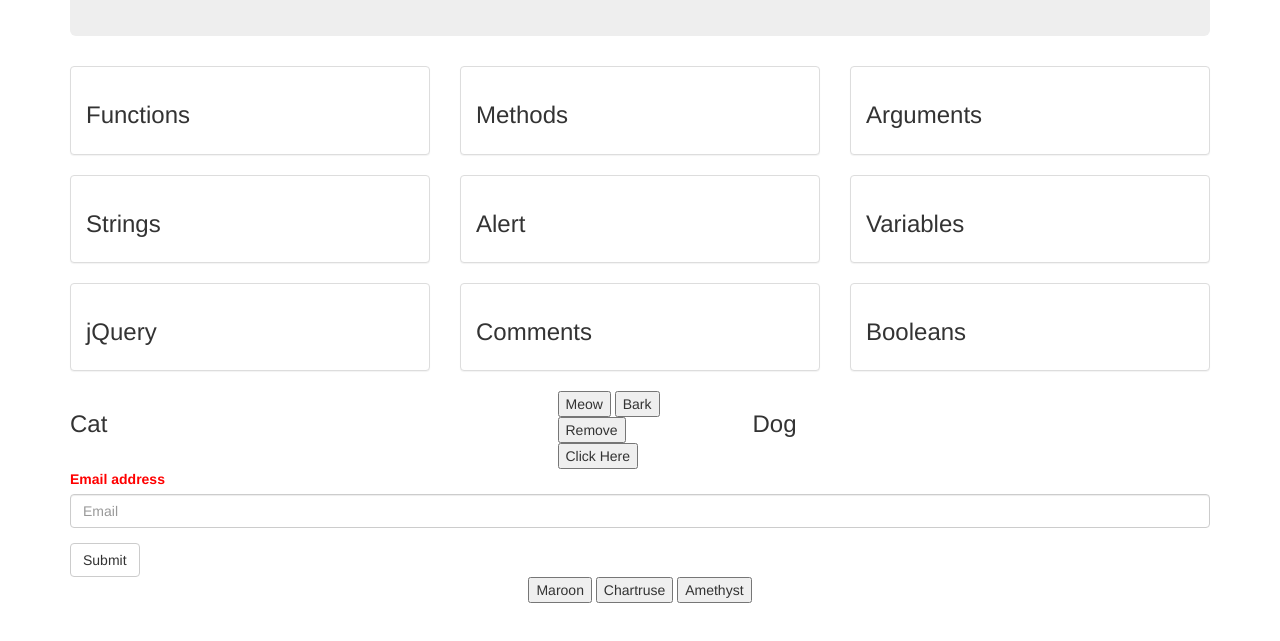
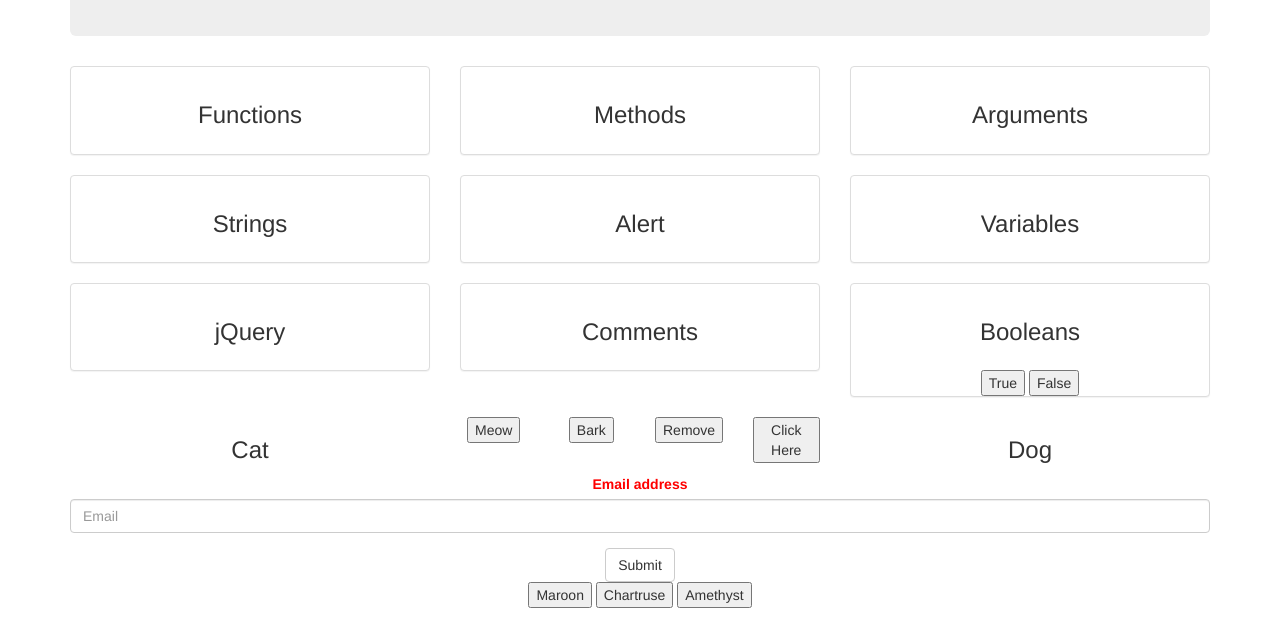
Before and after one commit to MikeSB3/flashcard-js-website, a plain HTML site: page index.html in a window 1280 px wide. Shown: the part 159-800 px from the top of the page. Drawn offline with Linux system fonts and the light colour scheme.

Commit message:
added buttons to panel which changed the panel background color between green and orange.

```diff
--- a/css/styles.css
+++ b/css/styles.css
@@ -1,3 +1,7 @@
+body {
+  text-align: center;
+}
+
 .func-info {
   display: none;
 }
@@ -30,20 +34,24 @@
     display: none;
 }
 
-/*
-.booleans .green-background {
-  background-color: lightgreen;
 
-}
 
-.booleans .red-background {
-  background-color: pink;
-}
-*/
+
+
+
+
+
+
+
+
+
+
+
+
 
 img {
   display: none;
-  width: 100px;
+  width: 300px;
   height:auto;
 }
 
--- a/index.html
+++ b/index.html
@@ -89,33 +89,46 @@
           </div>
         </div>
         <div class="col-md-4">
-          <div class="panel panel-default">
+          <div class="panel panel-default panel-color">
             <div class="panel-body booleans">
               <h3 class="booleans1">Booleans</h3>
               <p class="booleans-info">Boolean is a datatype that returns either of two values i.e. true or false. In JavaScript, boolean is used as a function to get the value of a variable, object, conditions, expressions etc. in terms of true or false.</p>
             </div>
-            <!--
+
+
+
+
             <button class="true">True</button>
             <button class="false">False</button>
-            -->
+
+
+
+
+
           </div>
         </div>
       </div>
       <div class="row">
-        <div class="col-md-5">
+        <div class="col-md-4">
           <h3 id="cat">Cat</h3>
           <ul class="cat-list">
 
           </ul>
         </div>
-        <div class="col-md-2">
+        <div class="col-md-1">
           <button class="meow">Meow</button>
+        </div>
+          <div class="col-md-1">
           <button class="bark">Bark</button>
+        </div>
+          <div class="col-md-1">
           <button class="rem">Remove</button>
+        </div>
+        <div class="col-md-1">
           <button class="show">Click Here</button>
           <img class="spoon" src="img/ice-cream.jpeg" alt="rainbow ice cream">
         </div>
-        <div class="col-md-5">
+        <div class="col-md-4">
           <h3>Dog</h3>
           <ul class="dog-list">
 
--- a/js/scripts.js
+++ b/js/scripts.js
@@ -45,17 +45,33 @@ $(document).ready(function() {
     $(".booleans-info").fadeToggle();
     $(".booleans1").fadeToggle();
   })
-/*
+
+
+
+
+
+
+
   $(".true").click(function(){
-    $(".lastpanel").removeClass();
-    $(".lastpanel").addClass("green-background");
+    $(".panel-color").css("background", "#CDE7A9");
+
   })
 
   $(".false").click(function(){
-    $(".lastpanel").removeClass();
-    $(".lastpanel").addClass("red-background");
+    $(".panel-color").css("background", "#F3C23D");
+
   })
-*/
+
+
+
+
+
+
+
+
+
+
+
 
   $(".meow").click(function() {
     $("ul.cat-list").prepend("<li>Meow!</li>");
```
